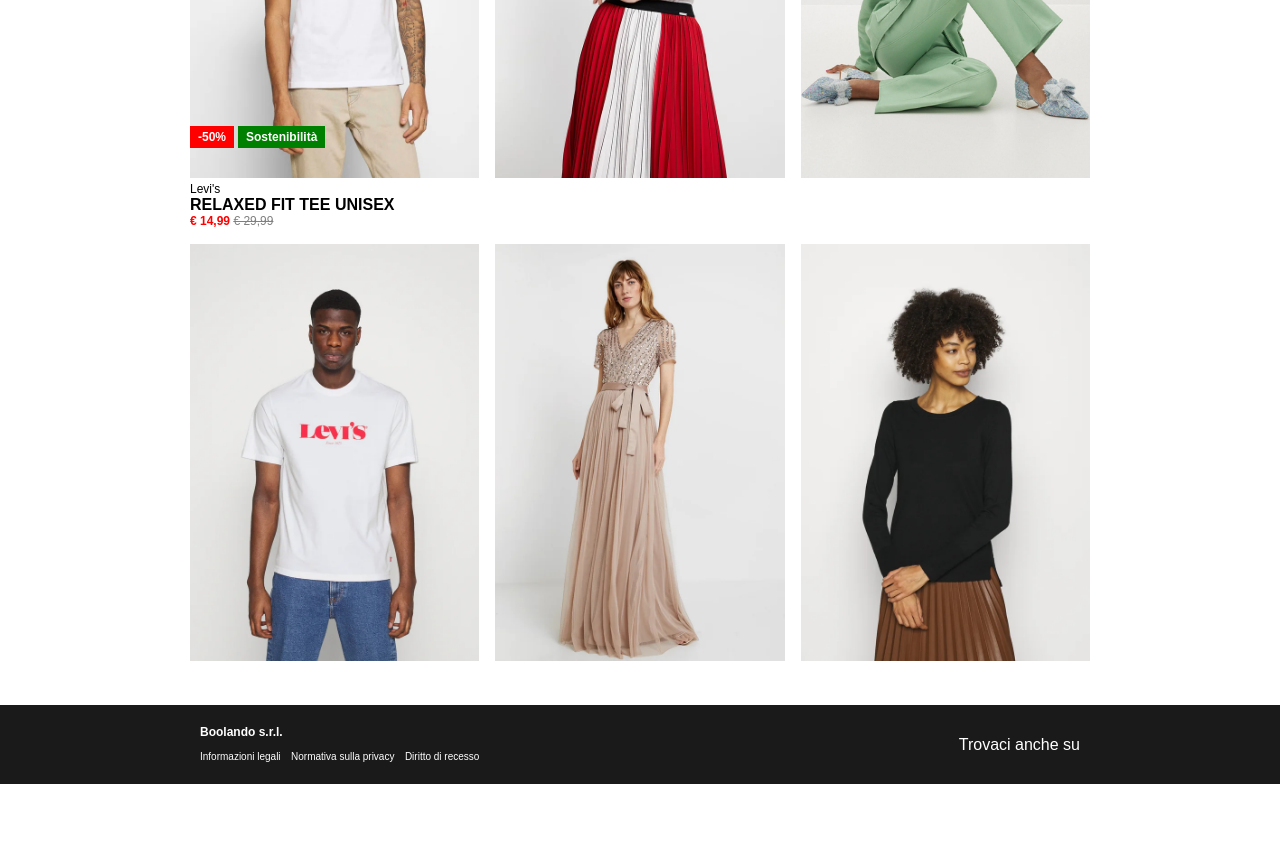
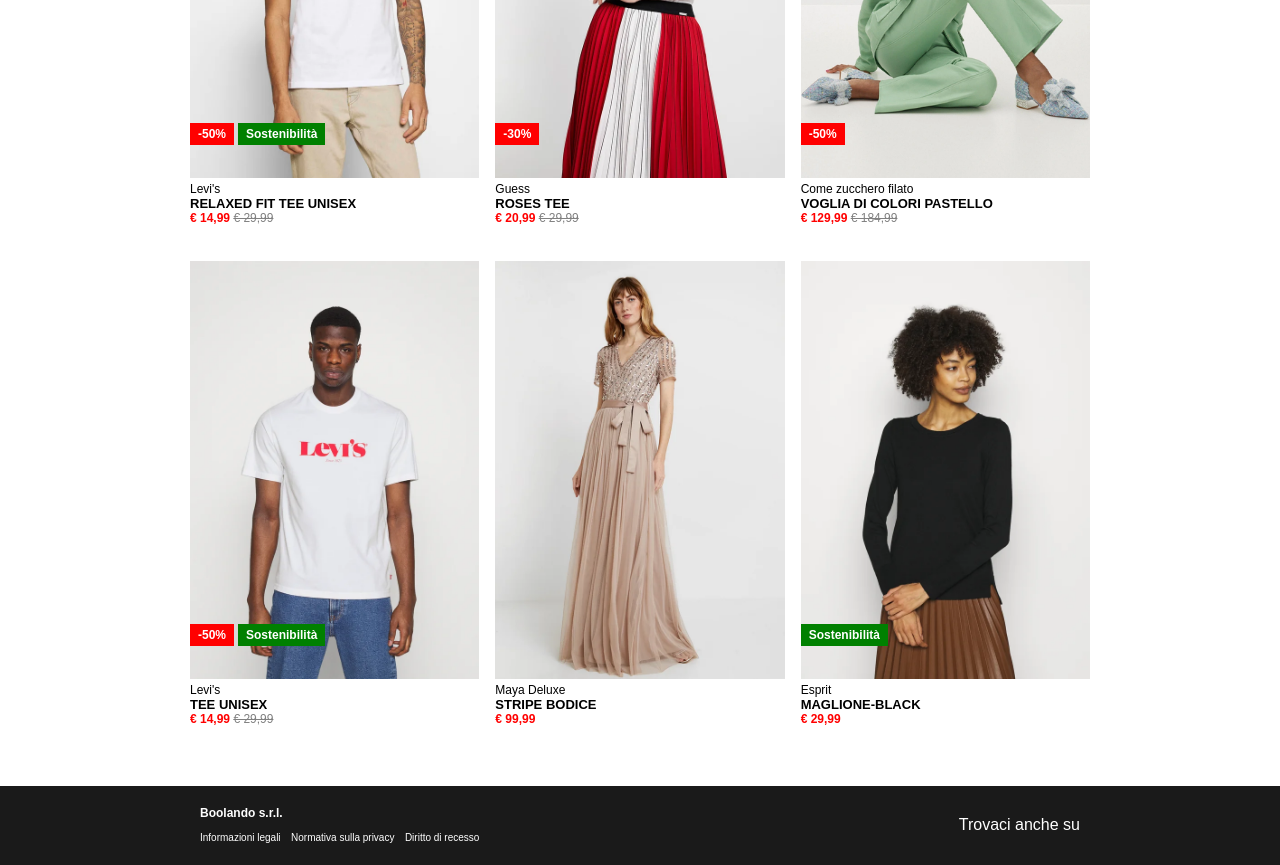
Before and after one commit to federicosimone/html-css-boolando, a plain HTML site: page index.html in a window 1280 px wide. Shown: the part 320-1185 px from the top of the page. Before the commit the page ends 1104 px from the top, so only its background shows below. Drawn offline with Linux system fonts and the light colour scheme.

Commit message:
correct text

```diff
--- a/index.html
+++ b/index.html
@@ -28,28 +28,59 @@
         <section class=" boxed">
             <div class="flex-container-cards">
                 <div class="card">
+                    <div class="info">
                         <img src="./img/1.webp" alt="img-1" class="img">
                         <p class="brand">Levi's</p>
                         <p class="article">RELAXED FIT TEE UNISEX</p>
                         <p class="red-price">€ 14,99 <span class="gray-price">€ 29,99</span></p>
                         <span class="target bg-red">-50%</span>
                         <span class="target bg-green">Sostenibilità</span>
-
+                    </div>
                 </div>
                 <div class="card">
+                    <div class="info">
                         <img src="./img/2.webp" alt="img-2" class="img">
+                        <p class="brand">Guess</p>
+                        <p class="article">ROSES TEE</p>
+                        <p class="red-price">€ 20,99 <span class="gray-price">€ 29,99</span></p>
+                        <span class="target bg-red">-30%</span>
+                    </div>
                 </div>
                 <div class="card">
+                    <div class="info">
                         <img src="./img/3.webp" alt="img-2" class="img">
+                        <p class="brand">Come zucchero filato</p>
+                        <p class="article">VOGLIA DI COLORI PASTELLO</p>
+                        <p class="red-price">€ 129,99 <span class="gray-price">€ 184,99</span></p>
+                        <span class="target bg-red">-50%</span>
+                    </div>
                 </div>
                 <div class="card">
+                    <div class="info">
                         <img src="./img/4.webp" alt="img-4" class="img">
+                        <p class="brand">Levi's</p>
+                        <p class="article">TEE UNISEX</p>
+                        <p class="red-price">€ 14,99 <span class="gray-price">€ 29,99</span></p>
+                        <span class="target bg-red">-50%</span>
+                        <span class="target bg-green" >Sostenibilità</span>
+                    </div>
                 </div>
                 <div class="card">
+                    <div class="info">
                         <img src="./img/5.webp" alt="img-5" class="img">
+                        <p class="brand">Maya Deluxe</p>
+                        <p class="article">STRIPE BODICE</p>
+                        <p class="red-price">€ 99,99</p>
+                    </div>
                 </div>
                 <div class="card">
+                    <div class="info">
                         <img src="./img/6.webp" alt="img-6" class="img">
+                        <p class="brand">Esprit</p>
+                        <p class="article">MAGLIONE-BLACK</p>
+                        <p class="red-price">€ 29,99</p>
+                        <span class="target" id="last-green">Sostenibilità</span>
+                    </div>
                 </div>
             </div>
 
--- a/style.css
+++ b/style.css
@@ -77,6 +77,7 @@ footer{
 
 .article{
     font-weight: 600;
+    font-size: 13px;
 }
 
 .red-price{
@@ -103,12 +104,23 @@ footer{
     background-color: red;
     position:absolute;
     left: 0%;
-    bottom: 80px;
+    bottom: 100px;
  }
 
  .bg-green{
     background-color: rgb(0, 128, 0) ;
     position:absolute;
     left: 48px;
-    bottom: 80px;
+    bottom: 100px;
  }
+
+ .info{
+    margin-bottom: 20px;
+ }
+
+ #last-green{
+    background-color: rgb(0, 128, 0) ;
+    position:absolute;
+    left: 0px;
+    bottom: 100px;
+ }
```
Lines whose indentation alone changed are shown as unchanged.
